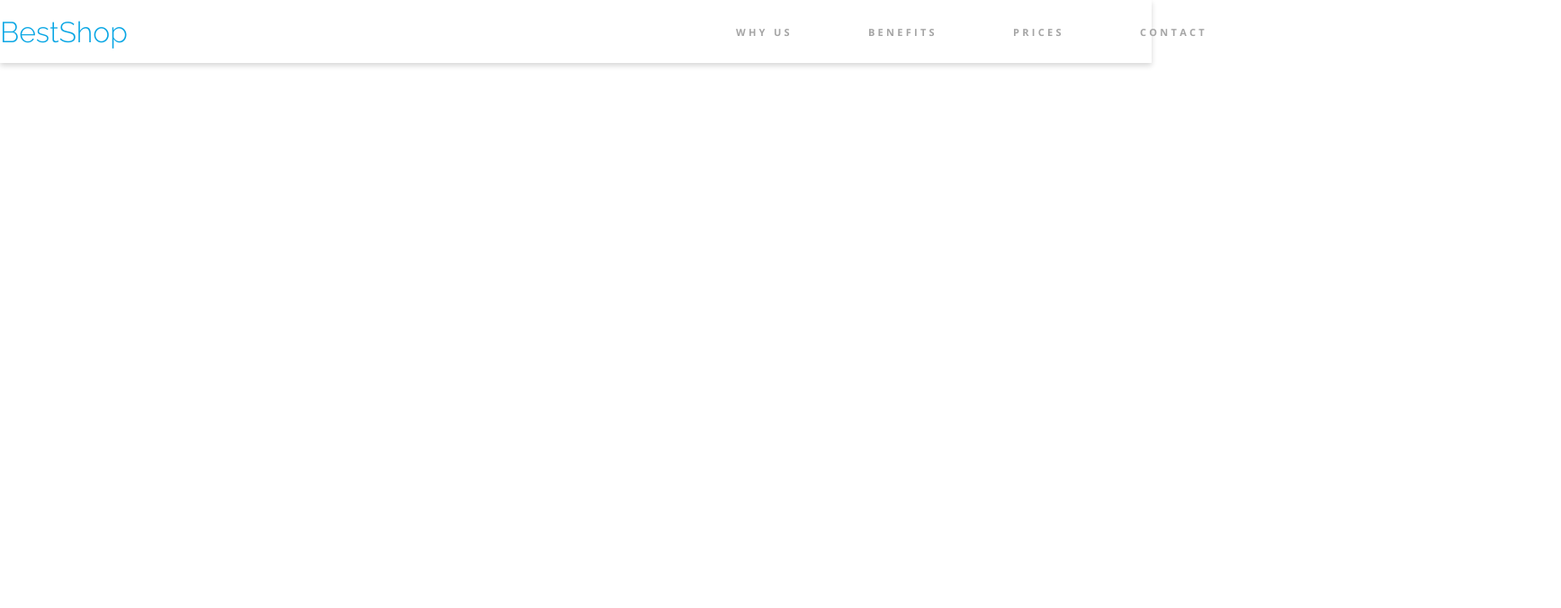
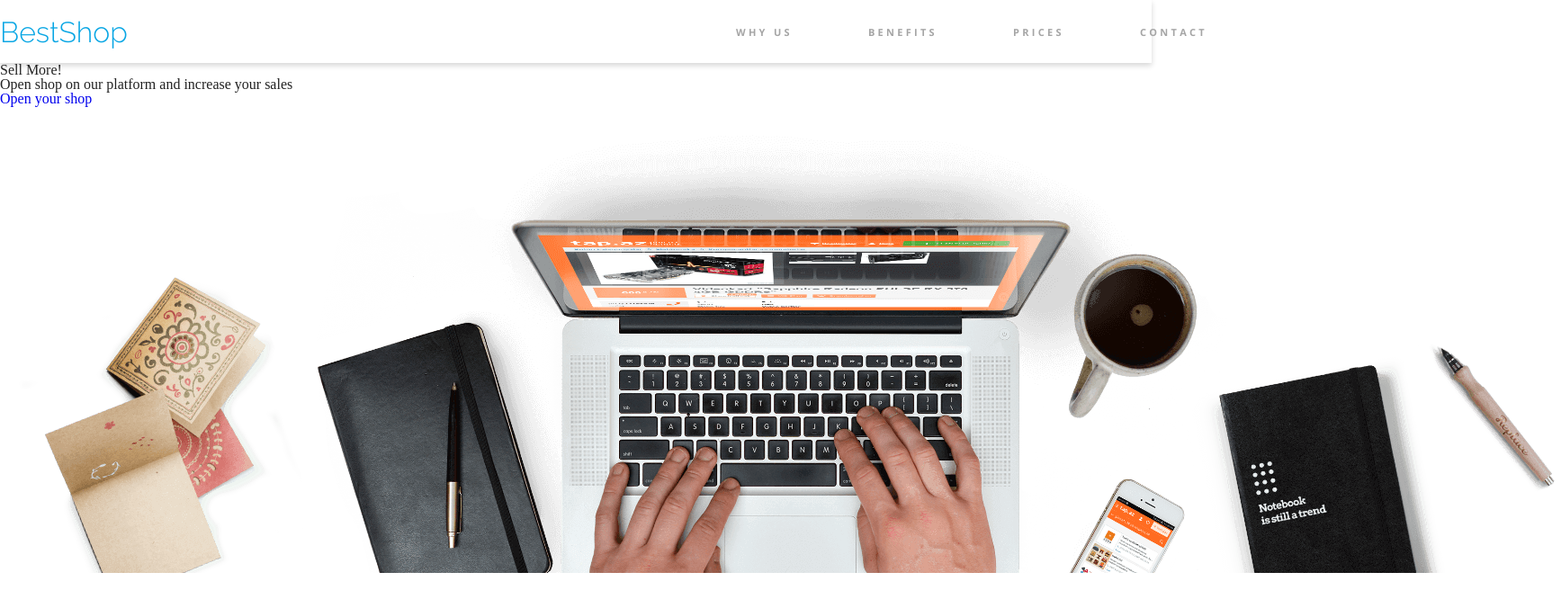
Before and after one commit to pawel-peksa/BestShop, a plain HTML site: page index.html in a window 1280 px wide. Shown: the whole page at 90% size, 1735 px wide, since content can reach past the window. Drawn offline with nearby package versions, Linux system fonts and the light colour scheme.

Commit message:
create structure for open section

```diff
--- a/index.html
+++ b/index.html
@@ -30,6 +30,12 @@
       </nav>
     </div>
   </header>
+  <section class="open__section">
+    <h1>Sell More!</h1>
+    <p>Open shop on our platform and increase your sales</p>
+    <a href="/" class="open__cta">Open your shop</a>
+    <img src="assets/Background.png" class="open__background" alt="Top view on desk with laptop, phone, coffe and notebooks">
+  </section>
 </body>
 
 </html>
```
